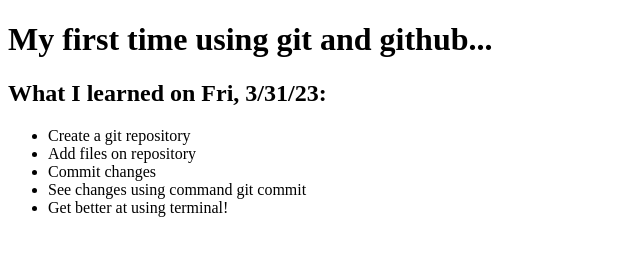
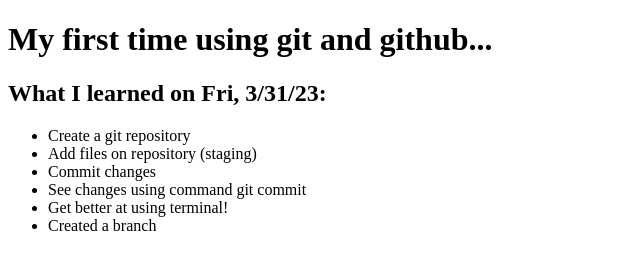
Before and after one commit to julieyeaeun/github-demo, a plain HTML site: page index.html in a window 1280 px wide. Shown: the whole page, without its empty margins (0-640 px from the left). Drawn offline with Linux system fonts and the light colour scheme.

Commit message:
added 1 item to list from branch1

```diff
--- a/index.html
+++ b/index.html
@@ -12,10 +12,11 @@
     <h2>What I learned on Fri, 3/31/23:</h2>
     <ul>
         <li>Create a git repository</li>
-        <li>Add files on repository</li>
+        <li>Add files on repository (staging)</li>
         <li>Commit changes</li>
         <li>See changes using command git commit</li>
         <li>Get better at using terminal!</li>
+        <li>Created a branch</li>
     </ul>
 </body>
 </html>
```
